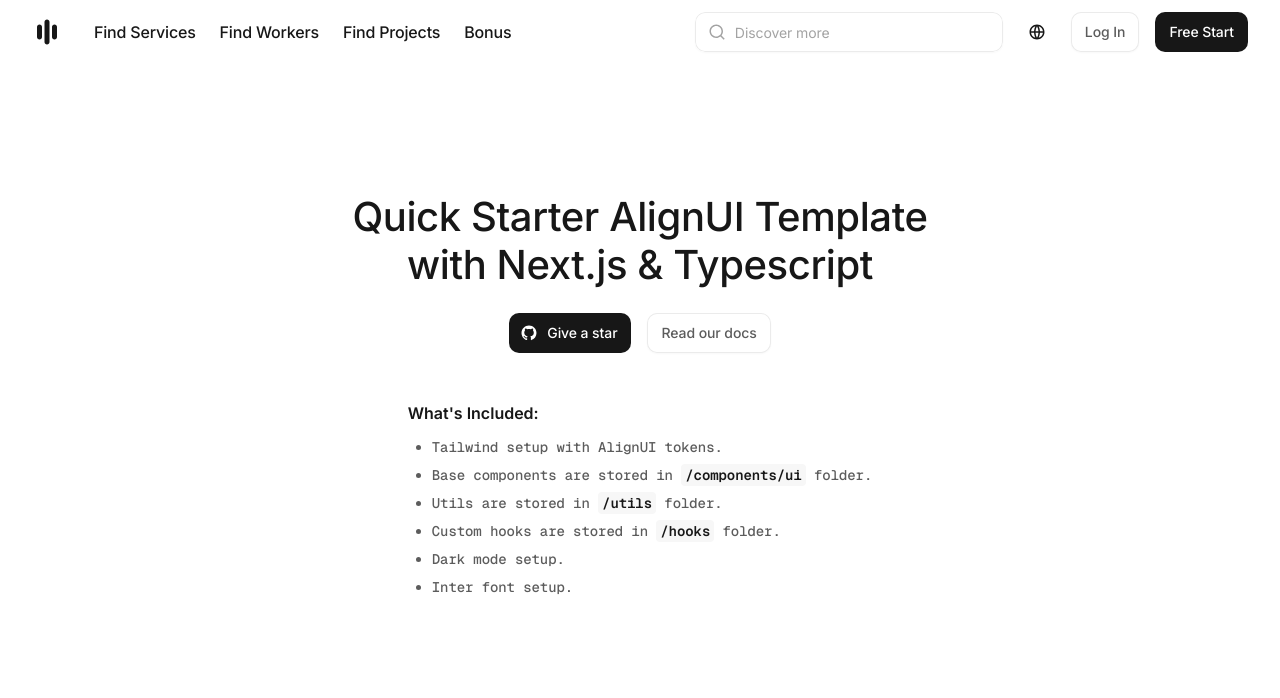
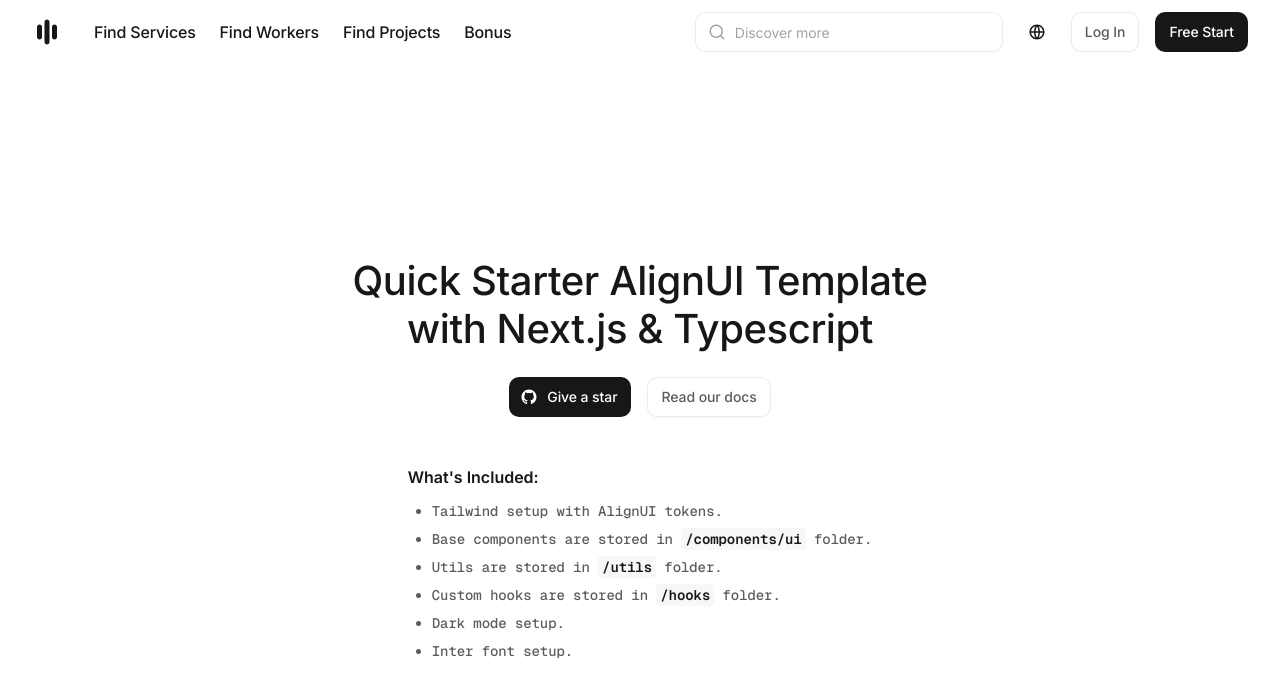
Before and after one commit to 899ms/marketplace, a Next.js app: page / in a window 1280 px wide. Shown: the top 698 px of the page. Built offline with nearby package versions, Linux system fonts and the light colour scheme; no server answers.

Commit message:
Update layout.tsx

```diff
--- a/app/layout.tsx
+++ b/app/layout.tsx
@@ -47,7 +47,7 @@ export default function RootLayout({
                   </div>
                 </div>
                 <div className='mx-auto w-full max-w-[1440px]'>
-                  <main className='flex flex-1 flex-col'>{children}</main>
+                  <main className='flex flex-1 flex-col pt-16'>{children}</main>
                 </div>
               </div>
             </TooltipProvider>
```
